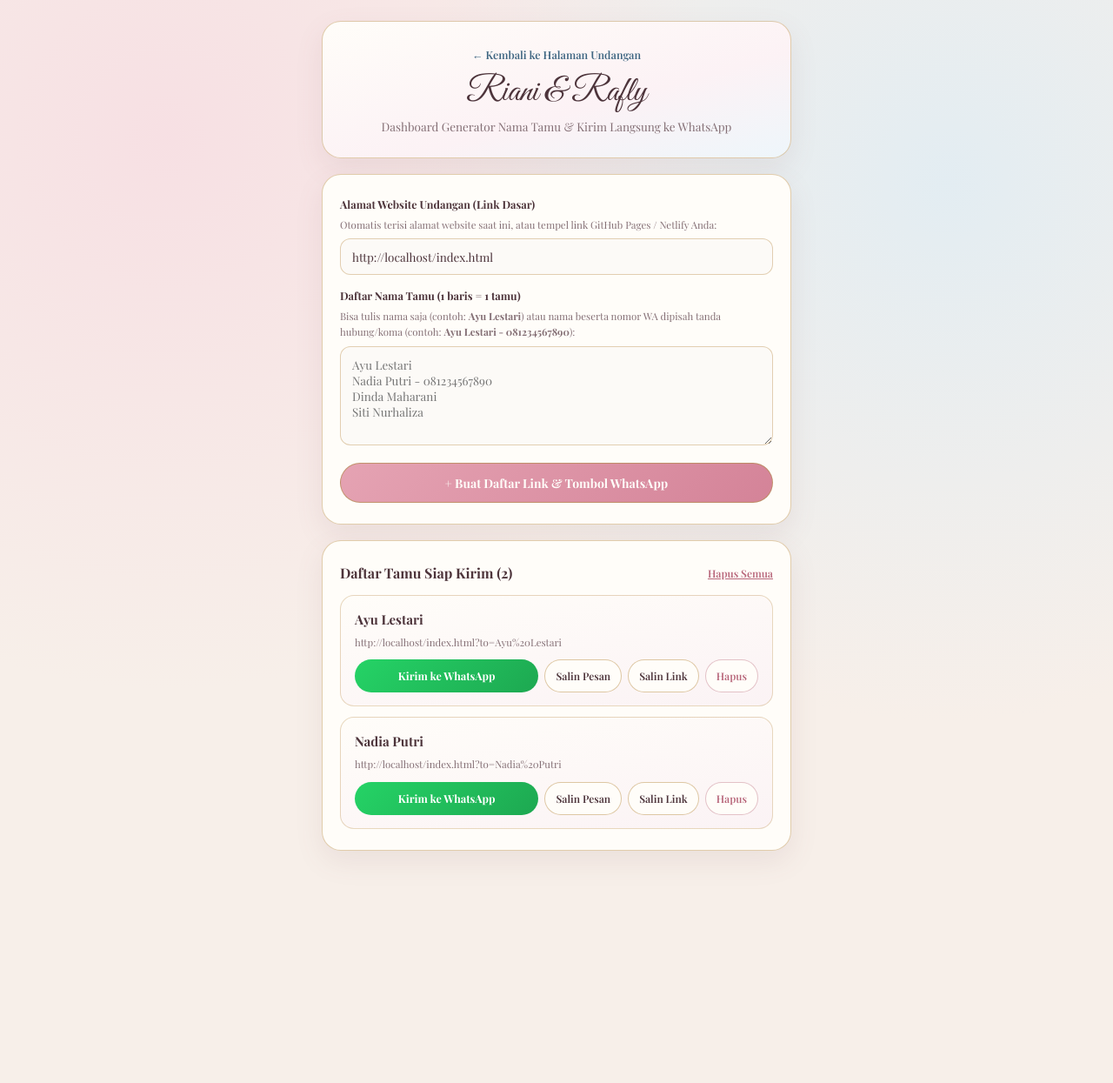
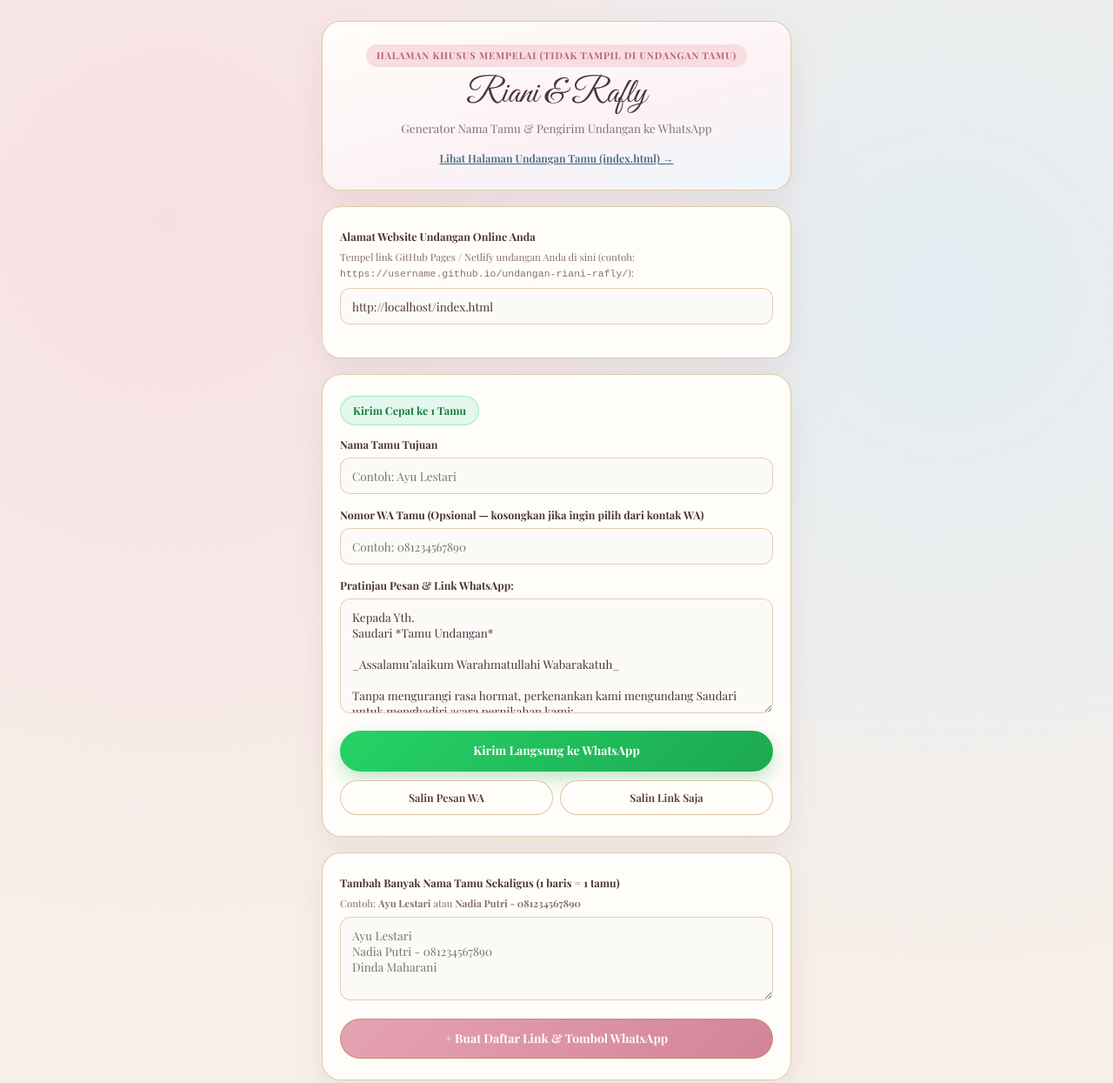
Before and after one commit to Flyrinnn13001/undangandigital-riani-rafly, a plain HTML site: page kirim.html in a window 1280 px wide. Shown: the top 1245 px of the page at 87% size. Before the commit the page ends 1056 px from the top, so only its background shows below. Drawn offline with nearby package versions, Linux system fonts and the light colour scheme; a web font is replaced by a local one.

Commit message:
Update title and improve styling in kirim.html

```diff
--- a/kirim.html
+++ b/kirim.html
@@ -3,7 +3,7 @@
 <head>
   <meta charset="UTF-8" />
   <meta name="viewport" content="width=device-width, initial-scale=1.0" />
-  <title>Generator &amp; Kirim Undangan WhatsApp — Riani &amp; Rafly</title>
+  <title>Halaman Pengirim WhatsApp (Khusus Mempelai) — Riani &amp; Rafly</title>
   <link rel="preconnect" href="https://fonts.googleapis.com" />
   <link rel="preconnect" href="https://fonts.gstatic.com" crossorigin />
   <link href="https://fonts.googleapis.com/css2?family=Great+Vibes&family=Playfair+Display:ital,wght@0,400;0,600;0,700;1,400&display=swap" rel="stylesheet" />
@@ -56,13 +56,17 @@
       background: linear-gradient(165deg, #fffdf9 0%, #fcf2f5 60%, #eef6fb 100%);
     }
 
-    .back-link {
+    .badge-host {
       display: inline-block;
-      font-size: 12.5px;
-      font-weight: 600;
-      color: #3f6682;
-      text-decoration: none;
-      margin-bottom: 10px;
+      padding: 4px 12px;
+      border-radius: 999px;
+      background: var(--pink-pastel);
+      color: var(--pink-deep);
+      font-size: 11px;
+      font-weight: 700;
+      letter-spacing: 0.08em;
+      text-transform: uppercase;
+      margin-bottom: 8px;
     }
 
     h1 {
@@ -77,6 +81,29 @@
     .subtitle {
       font-size: 13.5px;
       color: var(--text-muted);
+      margin-bottom: 10px;
+    }
+
+    .open-invite-link {
+      display: inline-block;
+      font-size: 12.5px;
+      font-weight: 600;
+      color: #3f6682;
+      text-decoration: underline;
+    }
+
+    .wa-badge-header {
+      display: inline-flex;
+      align-items: center;
+      gap: 8px;
+      padding: 6px 14px;
+      border-radius: 999px;
+      background: #e3f7ec;
+      border: 1px solid rgba(37, 211, 102, 0.35);
+      color: #197a41;
+      font-size: 12.5px;
+      font-weight: 700;
+      margin-bottom: 12px;
     }
 
     .field {
@@ -113,6 +140,43 @@
     input:focus, textarea:focus {
       border-color: var(--pink-deep);
       box-shadow: 0 0 0 3px rgba(247, 220, 226, 0.5);
+    }
+
+    .btn-whatsapp-send {
+      display: inline-flex;
+      align-items: center;
+      justify-content: center;
+      gap: 9px;
+      width: 100%;
+      min-height: 46px;
+      padding: 12px 20px;
+      border-radius: 999px;
+      background: linear-gradient(135deg, #25d366 0%, #1da851 100%);
+      color: #ffffff;
+      font-size: 14px;
+      font-weight: 700;
+      text-decoration: none;
+      box-shadow: 0 8px 20px rgba(29, 168, 81, 0.28);
+      margin-bottom: 10px;
+    }
+
+    .secondary-grid {
+      display: grid;
+      grid-template-columns: 1fr 1fr;
+      gap: 8px;
+    }
+
+    .btn-outline {
+      min-height: 40px;
+      padding: 8px 12px;
+      border-radius: 999px;
+      border: 1px solid rgba(201, 164, 108, 0.6);
+      background: #fffdf9;
+      color: var(--text-heading);
+      font-family: inherit;
+      font-size: 12.5px;
+      font-weight: 600;
+      cursor: pointer;
     }
 
     .btn-primary {
@@ -237,9 +301,6 @@
       font-size: 12px;
       font-weight: 600;
       cursor: pointer;
-      text-decoration: none;
-      display: inline-flex;
-      align-items: center;
     }
 
     .btn-del {
@@ -271,22 +332,57 @@
 <body>
   <div class="container">
     <div class="card header-card">
-      <a href="index.html" class="back-link">&larr; Kembali ke Halaman Undangan</a>
+      <span class="badge-host">Halaman Khusus Mempelai (Tidak Tampil di Undangan Tamu)</span>
       <h1>Riani &amp; Rafly</h1>
-      <p class="subtitle">Dashboard Generator Nama Tamu &amp; Kirim Langsung ke WhatsApp</p>
+      <p class="subtitle">Generator Nama Tamu &amp; Pengirim Undangan ke WhatsApp</p>
+      <a href="index.html" target="_blank" class="open-invite-link">Lihat Halaman Undangan Tamu (index.html) &rarr;</a>
     </div>
 
     <div class="card">
       <div class="field">
-        <label for="base-url">Alamat Website Undangan (Link Dasar)</label>
-        <span class="hint">Otomatis terisi alamat website saat ini, atau tempel link GitHub Pages / Netlify Anda:</span>
+        <label for="base-url">Alamat Website Undangan Online Anda</label>
+        <span class="hint">Tempel link GitHub Pages / Netlify undangan Anda di sini (contoh: <code>https://username.github.io/undangan-riani-rafly/</code>):</span>
         <input type="url" id="base-url" />
+      </div>
+    </div>
+
+    <!-- KIRIM CEPAT 1 TAMU -->
+    <div class="card">
+      <div class="wa-badge-header">
+        <span>Kirim Cepat ke 1 Tamu</span>
       </div>
 
       <div class="field">
-        <label for="bulk-input">Daftar Nama Tamu (1 baris = 1 tamu)</label>
-        <span class="hint">Bisa tulis nama saja (contoh: <strong>Ayu Lestari</strong>) atau nama beserta nomor WA dipisah tanda hubung/koma (contoh: <strong>Ayu Lestari - 081234567890</strong>):</span>
-        <textarea id="bulk-input" rows="5" placeholder="Ayu Lestari&#10;Nadia Putri - 081234567890&#10;Dinda Maharani&#10;Siti Nurhaliza"></textarea>
+        <label for="single-name">Nama Tamu Tujuan</label>
+        <input type="text" id="single-name" placeholder="Contoh: Ayu Lestari" maxlength="80" />
+      </div>
+
+      <div class="field">
+        <label for="single-phone">Nomor WA Tamu (Opsional — kosongkan jika ingin pilih dari kontak WA)</label>
+        <input type="tel" id="single-phone" placeholder="Contoh: 081234567890" maxlength="20" />
+      </div>
+
+      <div class="field">
+        <label for="single-preview">Pratinjau Pesan &amp; Link WhatsApp:</label>
+        <textarea id="single-preview" rows="6"></textarea>
+      </div>
+
+      <a href="#" id="btn-single-wa" target="_blank" rel="noopener noreferrer" class="btn-whatsapp-send">
+        <span>Kirim Langsung ke WhatsApp</span>
+      </a>
+
+      <div class="secondary-grid">
+        <button type="button" class="btn-outline" id="btn-single-copy-msg">Salin Pesan WA</button>
+        <button type="button" class="btn-outline" id="btn-single-copy-link">Salin Link Saja</button>
+      </div>
+    </div>
+
+    <!-- GENERATOR DAFTAR TAMU MASSAL -->
+    <div class="card">
+      <div class="field">
+        <label for="bulk-input">Tambah Banyak Nama Tamu Sekaligus (1 baris = 1 tamu)</label>
+        <span class="hint">Contoh: <strong>Ayu Lestari</strong> atau <strong>Nadia Putri - 081234567890</strong></span>
+        <textarea id="bulk-input" rows="4" placeholder="Ayu Lestari&#10;Nadia Putri - 081234567890&#10;Dinda Maharani"></textarea>
       </div>
 
       <button type="button" class="btn-primary" id="btn-generate">
@@ -311,6 +407,14 @@
 
       const BULK_KEY = "riani_rafly_wa_guest_list_v1";
       const baseUrlInput = document.getElementById("base-url");
+
+      const singleName = document.getElementById("single-name");
+      const singlePhone = document.getElementById("single-phone");
+      const singlePreview = document.getElementById("single-preview");
+      const singleWaBtn = document.getElementById("btn-single-wa");
+      const singleCopyMsg = document.getElementById("btn-single-copy-msg");
+      const singleCopyLink = document.getElementById("btn-single-copy-link");
+
       const bulkInput = document.getElementById("bulk-input");
       const generateBtn = document.getElementById("btn-generate");
       const clearBtn = document.getElementById("btn-clear-all");
@@ -345,13 +449,15 @@
 
       function buildInviteLink(name) {
         const base = (baseUrlInput.value || detectDefaultInviteUrl()).trim().split("?")[0];
-        return `${base}?to=${encodeURIComponent(name.trim())}`;
+        const clean = (name || "").trim();
+        return clean ? `${base}?to=${encodeURIComponent(clean)}` : base;
       }
 
       function buildMessage(name, link) {
+        const target = (name || "").trim() || "Tamu Undangan";
         return [
           "Kepada Yth.",
-          `Saudari *${name.trim()}*`,
+          `Saudari *${target}*`,
           "",
           "_Assalamu’alaikum Warahmatullahi Wabarakatuh_",
           "",
@@ -399,6 +505,33 @@
         return ok;
       }
 
+      function updateSingleHref() {
+        const phone = normalizePhone(singlePhone.value);
+        const endpoint = phone ? `https://wa.me/${phone}` : "https://wa.me/";
+        singleWaBtn.href = `${endpoint}?text=${encodeURIComponent(singlePreview.value)}`;
+      }
+
+      function refreshSingleCard() {
+        const link = buildInviteLink(singleName.value);
+        singlePreview.value = buildMessage(singleName.value, link);
+        updateSingleHref();
+      }
+
+      singleName.addEventListener("input", refreshSingleCard);
+      singlePhone.addEventListener("input", updateSingleHref);
+      singlePreview.addEventListener("input", updateSingleHref);
+
+      singleCopyMsg.addEventListener("click", async () => {
+        const ok = await copyStr(singlePreview.value);
+        showToast(ok ? "Pesan WhatsApp berhasil disalin" : "Gagal menyalin");
+      });
+
+      singleCopyLink.addEventListener("click", async () => {
+        const link = buildInviteLink(singleName.value);
+        const ok = await copyStr(link);
+        showToast(ok ? "Link undangan berhasil disalin" : "Gagal menyalin");
+      });
+
       function loadGuests() {
         try {
           const raw = localStorage.getItem(BULK_KEY);
@@ -423,7 +556,7 @@
         } catch (_) {}
       }
 
-      function render() {
+      function renderBulk() {
         itemsContainer.textContent = "";
         totalSpan.textContent = String(guests.length);
 
@@ -468,7 +601,7 @@
           waLink.addEventListener("click", () => {
             guests[idx].sent = true;
             saveGuests();
-            render();
+            renderBulk();
           });
 
           const copyMsgBtn = document.createElement("button");
@@ -496,7 +629,7 @@
           delBtn.addEventListener("click", () => {
             guests.splice(idx, 1);
             saveGuests();
-            render();
+            renderBulk();
           });
 
           actions.appendChild(waLink);
@@ -512,7 +645,10 @@
       }
 
       baseUrlInput.value = detectDefaultInviteUrl();
-      baseUrlInput.addEventListener("input", render);
+      baseUrlInput.addEventListener("input", () => {
+        refreshSingleCard();
+        renderBulk();
+      });
 
       generateBtn.addEventListener("click", () => {
         const lines = (bulkInput.value || "")
@@ -536,18 +672,19 @@
 
         bulkInput.value = "";
         saveGuests();
-        render();
+        renderBulk();
         showToast(`${lines.length} tamu berhasil ditambahkan ke daftar`);
       });
 
       clearBtn.addEventListener("click", () => {
         guests = [];
         saveGuests();
-        render();
+        renderBulk();
         showToast("Daftar tamu telah dikosongkan");
       });
 
-      render();
+      refreshSingleCard();
+      renderBulk();
     })();
   </script>
 </body>
```
